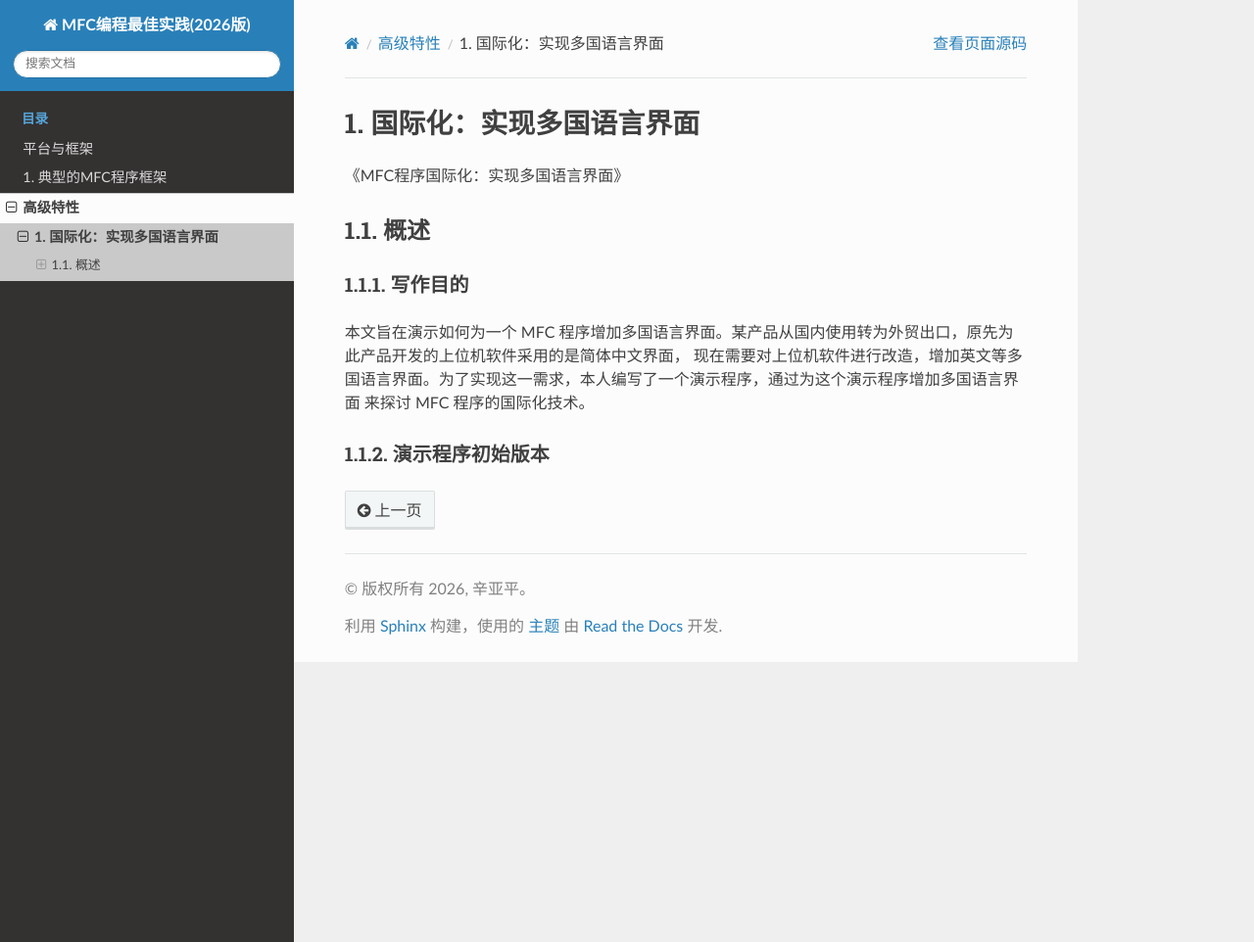
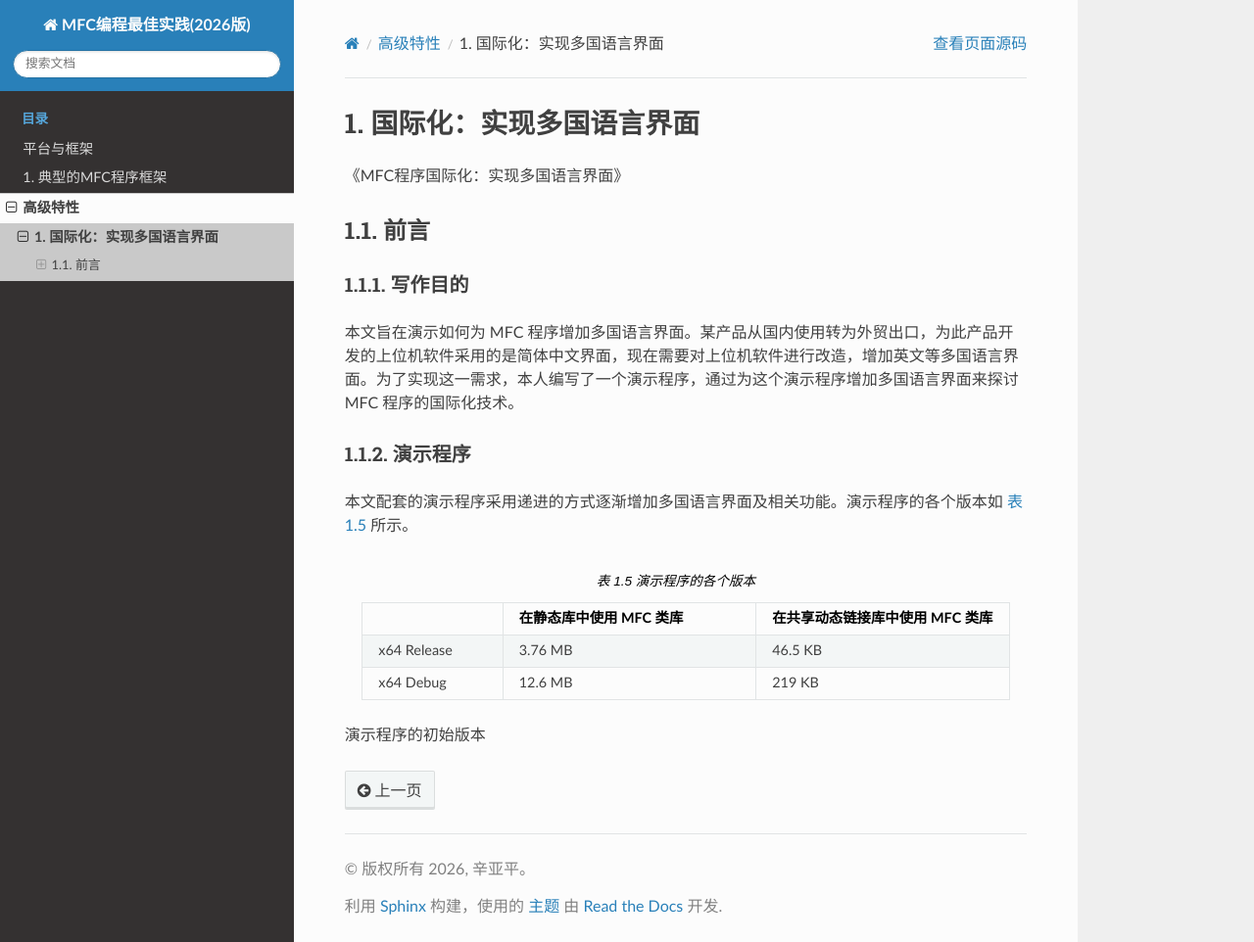
Before and after one commit to yapingxin/MFCBP2026, a Sphinx documentation site: the page built from docs/advanced-features/mfc_multilingual.rst, in a window 1280 px wide and 962 px high. Shown: the whole window at 98% size. Built offline with Sphinx 7.4.7 and the Read the Docs theme 3.1.0, drawn with Linux system fonts in a browser that asks for light colours.

Commit message:
table_mfcmul_DemoUtilVersionsTable

```diff
--- a/docs/advanced-features/mfc_multilingual.rst
+++ b/docs/advanced-features/mfc_multilingual.rst
@@ -4,15 +4,33 @@
 
 《MFC程序国际化：实现多国语言界面》
 
-概述
+前言
 ------
 
 写作目的
 ~~~~~~~~~~
 
-本文旨在演示如何为一个 MFC 程序增加多国语言界面。某产品从国内使用转为外贸出口，原先为此产品开发的上位机软件采用的是简体中文界面，
-现在需要对上位机软件进行改造，增加英文等多国语言界面。为了实现这一需求，本人编写了一个演示程序，通过为这个演示程序增加多国语言界面
-来探讨 MFC 程序的国际化技术。
+本文旨在演示如何为 MFC 程序增加多国语言界面。某产品从国内使用转为外贸出口，为此产品开发的上位机软件采用的是简体中文界面，现在需要对上位机软件进行改造，增加英文等多国语言界面。为了实现这一需求，本人编写了一个演示程序，通过为这个演示程序增加多国语言界面来探讨 MFC 程序的国际化技术。
 
-演示程序初始版本
-~~~~~~~~~~~~~~~~~~
+演示程序
+~~~~~~~~~~
+
+本文配套的演示程序采用递进的方式逐渐增加多国语言界面及相关功能。演示程序的各个版本如 :numref:`table_mfcmul_DemoUtilVersionsTable` 所示。
+
+.. list-table:: 演示程序的各个版本
+   :name: table_mfcmul_DemoUtilVersionsTable
+   :widths: 10 18 18
+   :header-rows: 1
+   :align: center
+
+   * - \
+     - 在静态库中使用 MFC 类库
+     - 在共享动态链接库中使用 MFC 类库
+   * - x64 Release
+     - 3.76 MB
+     - 46.5 KB
+   * - x64 Debug
+     - 12.6 MB
+     - 219 KB
+
+演示程序的初始版本
```
Also changed, not shown: 1 other file.
